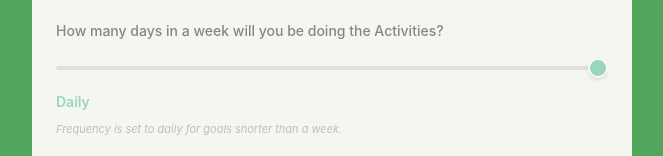
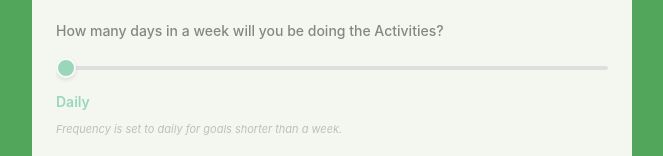
Before and after one commit to tumelo-sebego/ProgressTracker, a Vue app: page /onboarding/goal in a window 1280 px wide. Shown: the part 274-430 px from the top of the page, without its empty margins (308-971 px from the left). Built offline with nearby package versions, Linux system fonts and the light colour scheme.

Commit message:
ensured the weekly frequency slider initially starts at 1 Day (far-left)

```diff
--- a/src/stores/authStore.js
+++ b/src/stores/authStore.js
@@ -6,7 +6,7 @@ import { db } from '../db/schema';
 export const useAuthStore = defineStore('auth', () => {
   const user = ref(JSON.parse(localStorage.getItem('user')) || null);
   const onboardingData = ref({
-    goal: { title: '', duration: 1, frequency: 'Daily', startPreference: 'Today' }, // Defaults
+    goal: { title: '', duration: 1, frequency: '1 Day/Week', weeklyDays: 1, startPreference: 'Today' }, // Defaults
     activities: []
   });
   const viewingGoalId = ref(null); // ID of goal being viewed (if null, viewing current active)
--- a/src/views/onboarding/GoalSetup.vue
+++ b/src/views/onboarding/GoalSetup.vue
@@ -64,7 +64,7 @@ const authStore = useAuthStore();
 
 const title = ref(authStore.onboardingData.goal.title);
 const duration = ref(authStore.onboardingData.goal.duration || 1);
-const weeklyFrequency = ref(authStore.onboardingData.goal.frequency === 'Daily' ? 7 : 1);
+const weeklyFrequency = ref(authStore.onboardingData.goal.weeklyDays || 1);
 const startPreference = ref(authStore.onboardingData.goal.startPreference || 'Today');
 
 const cancel = () => {
```
